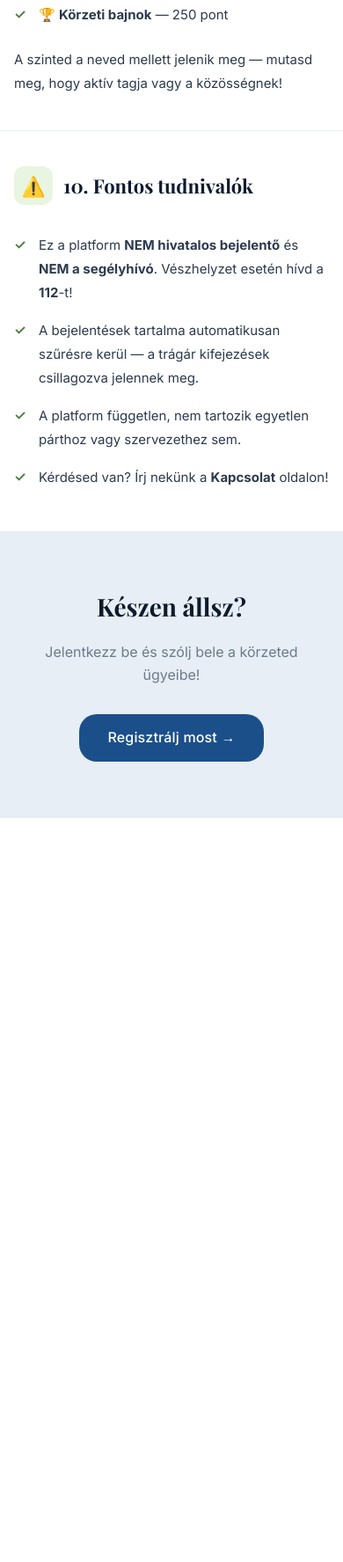
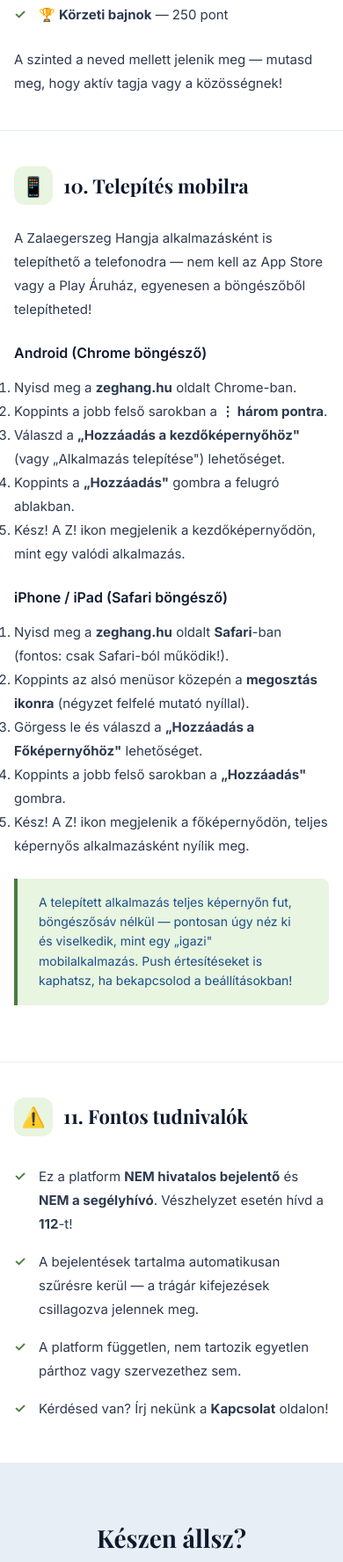
Before and after one commit to gaberun24/zeghang, a Flask app: page /hasznalati-utmutato in a window 390 px wide. Shown: the part 4724-6500 px from the top of the page at 88% size. Before the commit the page ends 5654 px from the top, so only its background shows below. Run offline with Flask 3, Linux system fonts and the light colour scheme; some libraries are stand-ins or nearby versions.

Commit message:
feat: PWA telepítési útmutató Android + iPhone
Co-Authored-By: Claude Opus 4.6 <noreply@anthropic.com>

```diff
--- a/templates/guide.html
+++ b/templates/guide.html
@@ -135,9 +135,37 @@
     <p style="margin-top:1rem;">A szinted a neved mellett jelenik meg — mutasd meg, hogy aktív tagja vagy a közösségnek!</p>
   </div>
 
-  <!-- 10. Fontos tudnivalók -->
+  <!-- 10. Telepítés mobilra -->
   <div class="how-section">
-    <h2><span class="icon">⚠️</span> 10. Fontos tudnivalók</h2>
+    <h2><span class="icon">📱</span> 10. Telepítés mobilra</h2>
+    <p>A Zalaegerszeg Hangja alkalmazásként is telepíthető a telefonodra — nem kell az App Store vagy a Play Áruház, egyenesen a böngészőből telepítheted!</p>
+
+    <h3 style="font-size:16px; font-weight:600; margin:1.5rem 0 0.75rem; color:var(--text-dark);">Android (Chrome böngésző)</h3>
+    <ol>
+      <li>Nyisd meg a <strong>zeghang.hu</strong> oldalt Chrome-ban.</li>
+      <li>Koppints a jobb felső sarokban a <strong>⋮ három pontra</strong>.</li>
+      <li>Válaszd a <strong>„Hozzáadás a kezdőképernyőhöz"</strong> (vagy „Alkalmazás telepítése") lehetőséget.</li>
+      <li>Koppints a <strong>„Hozzáadás"</strong> gombra a felugró ablakban.</li>
+      <li>Kész! A Z! ikon megjelenik a kezdőképernyődön, mint egy valódi alkalmazás.</li>
+    </ol>
+
+    <h3 style="font-size:16px; font-weight:600; margin:1.5rem 0 0.75rem; color:var(--text-dark);">iPhone / iPad (Safari böngésző)</h3>
+    <ol>
+      <li>Nyisd meg a <strong>zeghang.hu</strong> oldalt <strong>Safari</strong>-ban (fontos: csak Safari-ból működik!).</li>
+      <li>Koppints az alsó menüsor közepén a <strong>megosztás ikonra</strong> (négyzet felfelé mutató nyíllal).</li>
+      <li>Görgess le és válaszd a <strong>„Hozzáadás a Főképernyőhöz"</strong> lehetőséget.</li>
+      <li>Koppints a jobb felső sarokban a <strong>„Hozzáadás"</strong> gombra.</li>
+      <li>Kész! A Z! ikon megjelenik a főképernyődön, teljes képernyős alkalmazásként nyílik meg.</li>
+    </ol>
+
+    <div class="how-highlight">
+      A telepített alkalmazás teljes képernyőn fut, böngészősáv nélkül — pontosan úgy néz ki és viselkedik, mint egy „igazi" mobilalkalmazás. Push értesítéseket is kaphatsz, ha bekapcsolod a beállításokban!
+    </div>
+  </div>
+
+  <!-- 11. Fontos tudnivalók -->
+  <div class="how-section">
+    <h2><span class="icon">⚠️</span> 11. Fontos tudnivalók</h2>
     <ul>
       <li>Ez a platform <strong>NEM hivatalos bejelentő</strong> és <strong>NEM a segélyhívó</strong>. Vészhelyzet esetén hívd a <strong>112</strong>-t!</li>
       <li>A bejelentések tartalma automatikusan szűrésre kerül — a trágár kifejezések csillagozva jelennek meg.</li>
```
